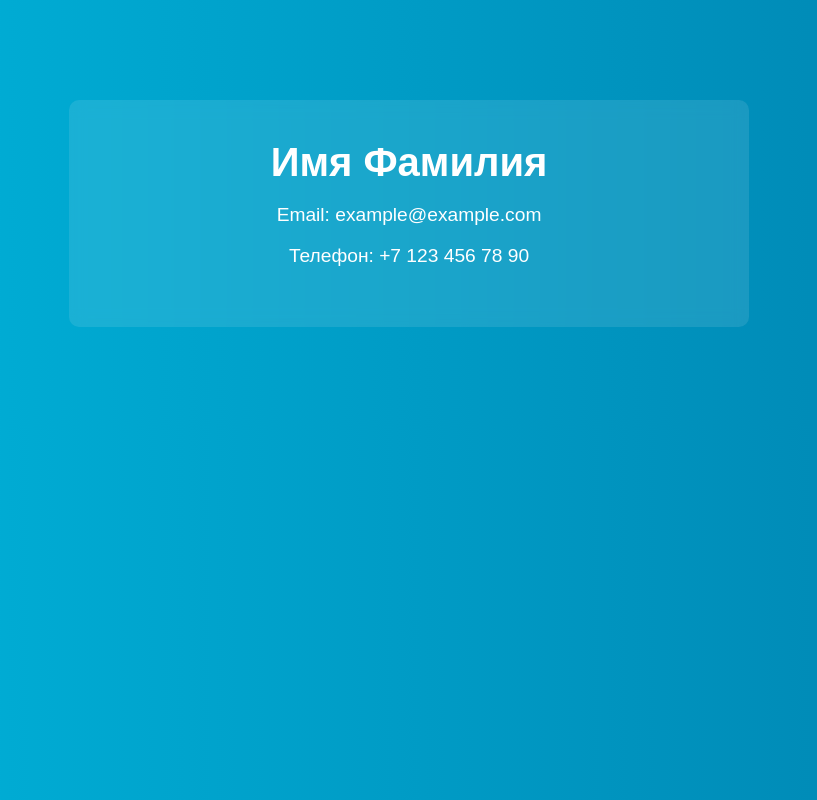
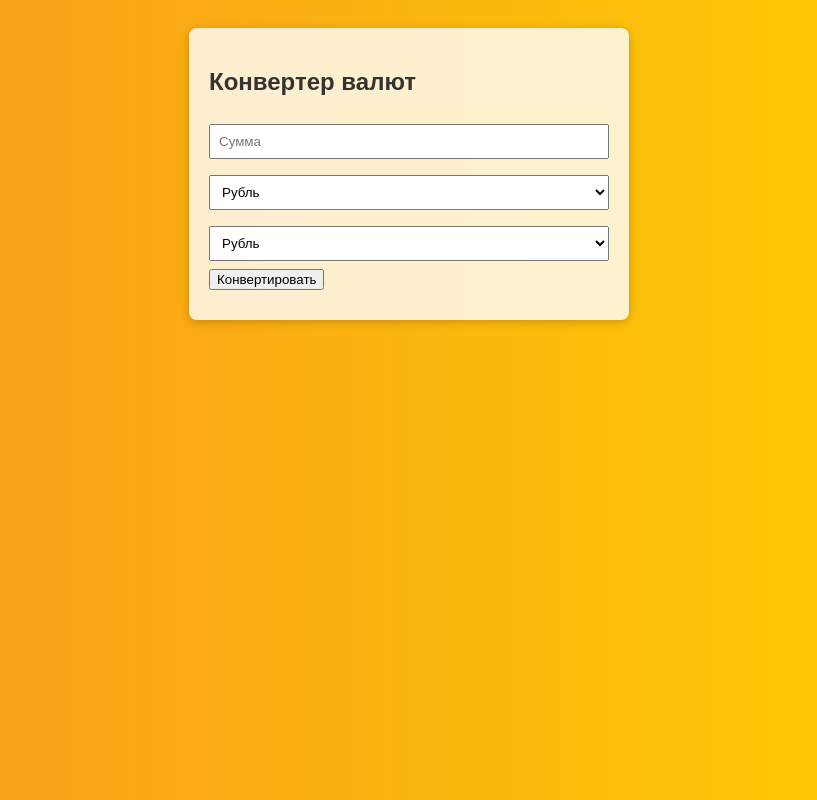
Before and after one commit to exploator/gpt, a plain HTML site: page index.html in a window 1280 px wide. Shown: the whole page, without its empty margins (231-1048 px from the left). Drawn offline with Linux system fonts and the light colour scheme.

```diff
--- a/index.html
+++ b/index.html
@@ -2,37 +2,74 @@
 <html lang="ru">
 <head>
     <meta charset="UTF-8">
-<title>Имя Фамилия - Визитка</title>
+    <title>Конвертер валют</title>
     <style>
         body {
-    margin: 0;
             font-family: Arial, sans-serif;
-    background: linear-gradient(to right, #00b4db, #0083b0);
-    color: #ffffff;
+            background: linear-gradient(to right, #f7971e, #ffd200);
+            color: #333;
+            padding: 20px;
         }
-.card {
-    max-width: 600px;
-    margin: 100px auto;
-    background: rgba(255, 255, 255, 0.1);
-    border-radius: 10px;
-    padding: 40px;
+        .converter {
+            max-width: 400px;
+            margin: 0 auto;
+            background: rgba(255, 255, 255, 0.8);
+            padding: 20px;
+            border-radius: 8px;
+            box-shadow: 0 2px 8px rgba(0,0,0,0.2);
+        }
+        .converter input, .converter select {
+            width: 100%;
+            padding: 8px;
+            margin: 8px 0;
+            box-sizing: border-box;
+        }
+        .result {
+            font-weight: bold;
+            margin-top: 10px;
             text-align: center;
-    backdrop-filter: blur(8px);
-}
-h1 {
-    margin: 0;
-    font-size: 2.5em;
-}
-p {
-    font-size: 1.2em;
         }
     </style>
 </head>
 <body>
-<div class="card">
-<h1>Имя Фамилия</h1>
-<p>Email: example@example.com</p>
-<p>Телефон: +7 123 456 78 90</p>
+    <div class="converter">
+        <h2>Конвертер валют</h2>
+        <input type="number" id="amount" placeholder="Сумма" />
+        <select id="from">
+            <option value="RUB">Рубль</option>
+            <option value="EUR">Евро</option>
+            <option value="USD">Доллар</option>
+            <option value="KZT">Тенге</option>
+        </select>
+        <select id="to">
+            <option value="RUB">Рубль</option>
+            <option value="EUR">Евро</option>
+            <option value="USD">Доллар</option>
+            <option value="KZT">Тенге</option>
+        </select>
+        <button onclick="convert()">Конвертировать</button>
+        <div class="result" id="result"></div>
     </div>
+
+    <script>
+        async function convert() {
+            const amount = parseFloat(document.getElementById('amount').value);
+            const from = document.getElementById('from').value;
+            const to = document.getElementById('to').value;
+            if (isNaN(amount)) {
+                document.getElementById('result').innerText = 'Введите сумму';
+                return;
+            }
+            try {
+                const response = await fetch(`https://api.exchangerate.host/latest?base=${from}&symbols=${to}`);
+                const data = await response.json();
+                const rate = data.rates[to];
+                const converted = (amount * rate).toFixed(2);
+                document.getElementById('result').innerText = `${amount} ${from} = ${converted} ${to}`;
+            } catch (err) {
+                document.getElementById('result').innerText = 'Ошибка получения курса';
+            }
+        }
+    </script>
 </body>
 </html>
```
Also changed, not shown: 1 other file. Lines whose indentation alone changed are shown as unchanged.
